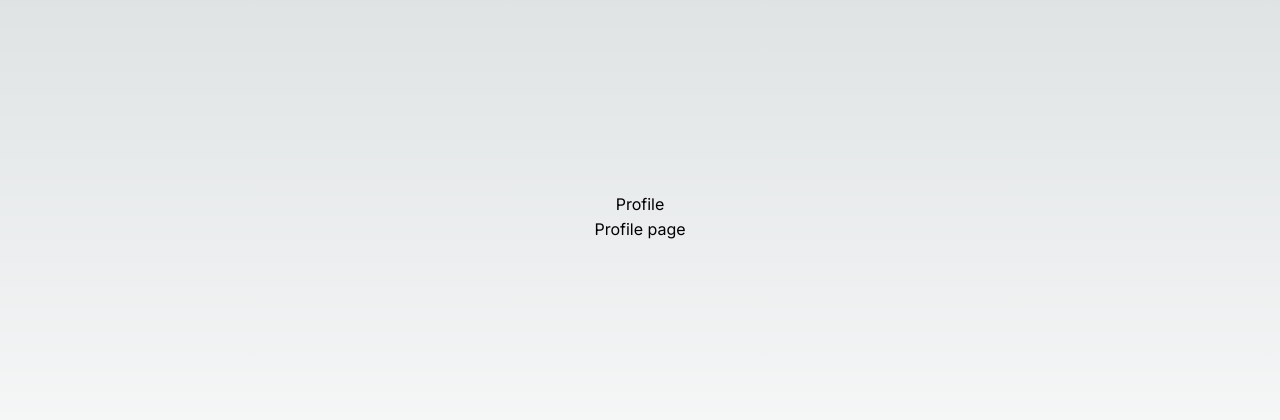
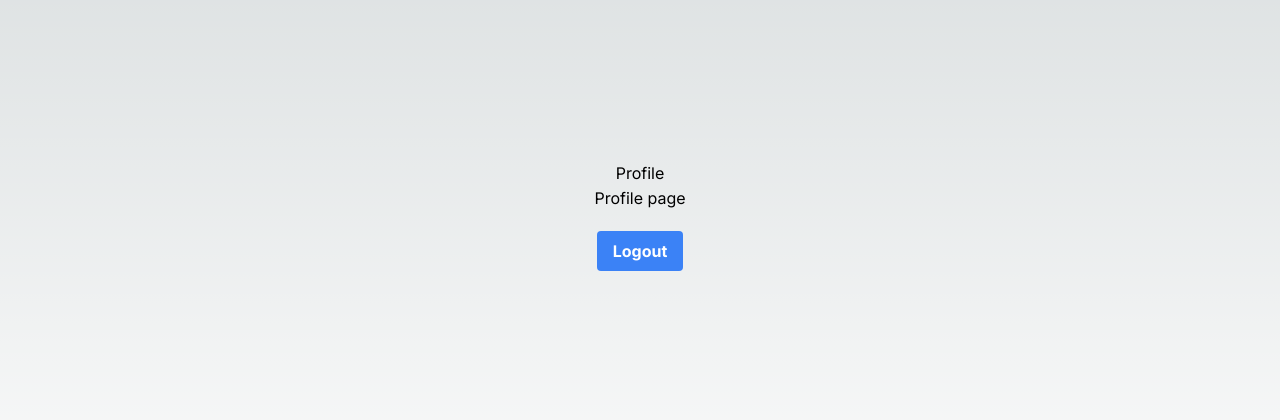
Before and after one commit to RasheedJohnson/private_auth_test_2024, a Next.js app: page /profile in a window 1280 px wide. Shown: the part 184-604 px from the top of the page. Built offline with nearby package versions, Linux system fonts and the light colour scheme.

Commit message:
logout/route.ts from previous commit was corrected. app/profile/page.tsx (ProfilePage function) written. signup, login, and logout works successfully. Middleware needs to be written to protect routes.

```diff
--- a/src/app/api/users/logout/route.ts
+++ b/src/app/api/users/logout/route.ts
@@ -1,7 +1,11 @@
-import { NextResponse } from "next/server";
+import { connect } from "@/dbConfig/dbConfig";
+import User from "@/models/userModel";
+import { NextRequest, NextResponse } from "next/server";
+import bcryptjs from "bcryptjs";
 
+connect()
 
-export default function GET() {
+export async function GET() {
   try {
     const response = NextResponse.json(
       {
--- a/src/app/profile/page.tsx
+++ b/src/app/profile/page.tsx
@@ -1,11 +1,34 @@
 "use client";
+import axios from "axios";
+import Link from "next/link";
+import { toast } from "react-hot-toast";
+import { useRouter } from "next/navigation";
 
-export default function Profile() {
+export default function ProfilePage() {
+  const router = useRouter();
+  const logout = async () => {
+    try {
+      await axios.get("/api/users/logout");
+      toast.success("Logout Successful");
+      router.push("/login");
+    } catch (error: any) {
+      console.log(error.message);
+      toast.error(error.message);
+    }
+  }
+
+
   return (
     <div className="flex flex-col items-center justify-center min-h-screen py-2">
       <h1>Profile</h1>
       <hr />
       <p>Profile page</p>
+      <hr />
+      <button
+        onClick={logout}
+        className="bg-blue-500 mt-5 hover:bg-blue-700 text-white font-bold py-2 px-4 rounded">
+        Logout
+      </button>
     </div>
   )
 }
```
